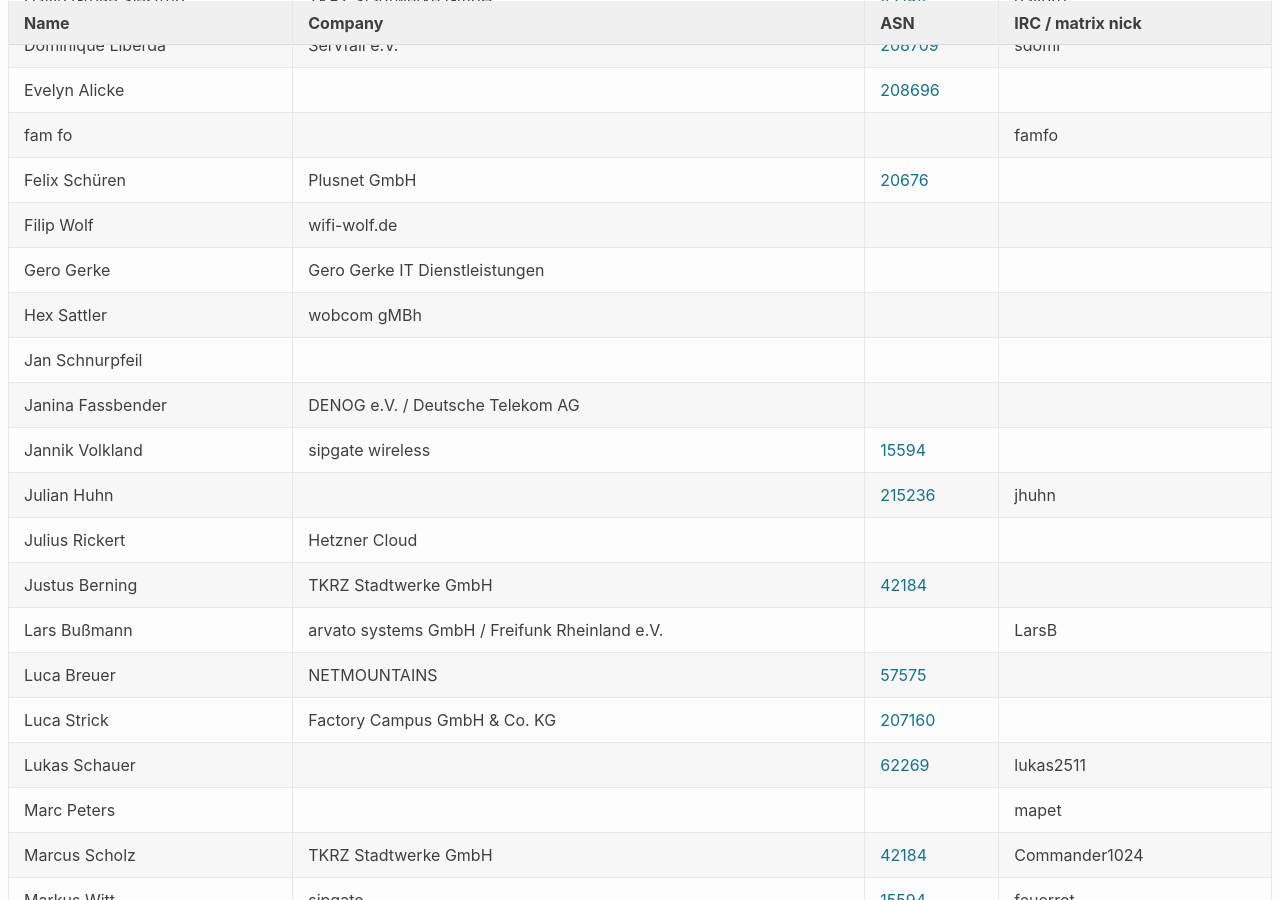
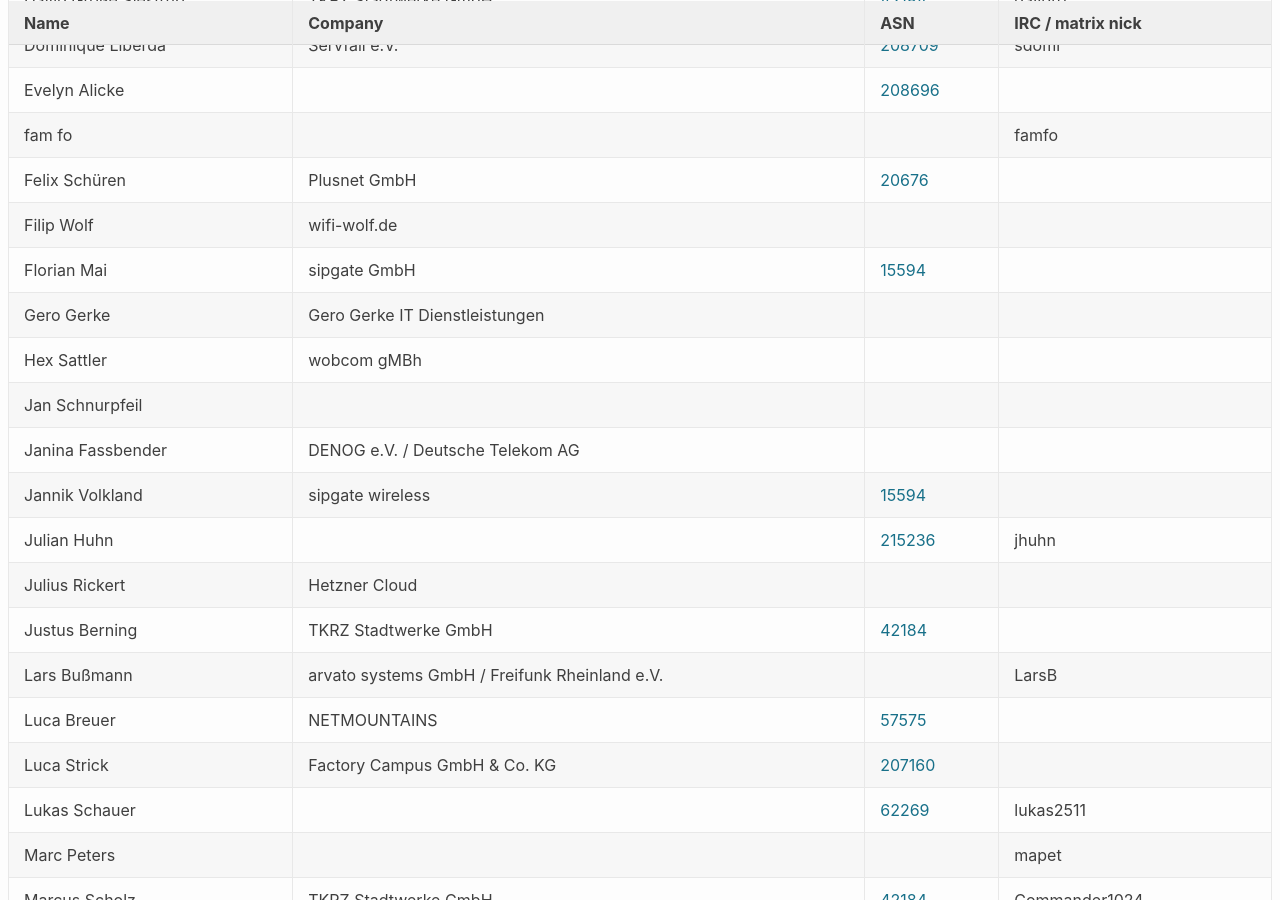
Before and after one commit to denog/pretix-attendeelist, a Jekyll site: the page built from denogmeetup25-05/index.markdown, in a window 1280 px wide and 900 px high, scrolled down 616 px. Built offline with Jekyll 4.4.1, drawn with Linux system fonts in a browser that asks for light colours.

Commit message:
Latest data: Fri Jun  6 15:10:36 UTC 2025

```diff
--- a/_data/attendees_denogmeetup25-05.json
+++ b/_data/attendees_denogmeetup25-05.json
@@ -106,6 +106,12 @@
     "company": "wifi-wolf.de",
     "irc": null,
     "asn": null
+  },
+  {
+    "name": "Florian Mai",
+    "company": "sipgate GmbH",
+    "irc": null,
+    "asn": "15594"
   },
   {
     "name": "Gero Gerke",
```
